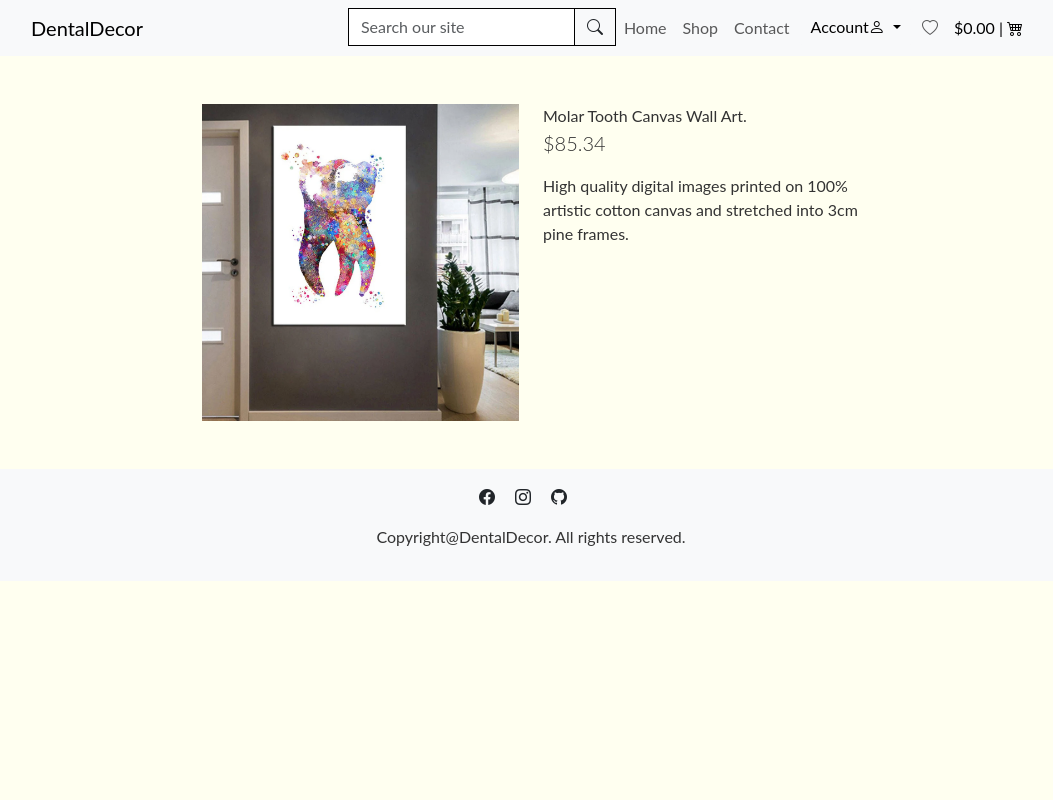
After one commit to SooryaGeorge7/Dental_Decor, a Django app: page /products/1 in a window 1280 px wide. The commit adds this page. Shown: the whole page, without its empty margins (109-1162 px from the left). Run offline with Django 3.2, Linux system fonts and the light colour scheme; data comes from the database, SQL or seed files in the repository.

Commit message:
feat:add product details template and urls

```diff
--- /dev/null
+++ b/products/templates/products/product_detail.html
@@ -0,0 +1,31 @@
+{% extends "base.html" %}
+{% load static %}
+
+{% block content %}
+<div class="overlay"></div>
+<div class="container">
+    <div class="row">
+        <div class="col-12 col-md-6 col-lg-4 offset-lg-2">
+            <div class="image-container my-5">
+                {% if product.image %}
+                    <a href="{{ product.image.url }}" target="_blank">
+                        <img class="card-img-top img-fluid" src="{{ product.image.url }}" alt="{{ product.name }}">
+                    </a>
+                    {% else %}
+                    <a href="">
+                        <img class="card-img-top img-fluid" src="{{ MEDIA_URL }}noimage.png" alt="{{ product.name }}">
+                    </a>
+                {% endif %}
+            </div>
+        </div>
+        <div class="col-12 col-md-6 col-lg-4">
+            <div class="product-details-container mb-5 mt-md-5">
+                <p class="mb-0">{{ product.name }}</p>
+                <p class="lead mb-0 text-left font-weight-bold">${{ product.price }}</p>
+
+                <p class="mt-3">{{ product.description }}</p>
+            </div>
+        </div>
+    </div>
+</div>
+{% endblock %}
--- a/products/templates/products/shop_products.html
+++ b/products/templates/products/shop_products.html
@@ -16,16 +16,16 @@
                 <div class="overlay position-absolute w-100 h-100"></div>
                 <div class="card-body d-flex flex-column justify-content-between">
                     {% if product.image %}
-                    <a href="">
+                    <a href="{% url 'product_detail' product.id %}">
                         <img class="card-img-top img-fluid" src="{{ product.image.url }}" alt="{{ product.name }}">
                     </a>
                     {% else %}
-                    <a href="">
+                    <a href="{% url 'product_detail' product.id %}">
                         <img class="card-img-top img-fluid" src="{{ MEDIA_URL }}noimage.png" alt="{{ product.name }}">
                     </a>
                     {% endif %}
                     <div class="position-absolute top-0 end-0 p-3">
-                        <a href="#" class="btn btn-dark"><i class="bi bi-zoom-in"></i></a>
+                        <a href="{% url 'product_detail' product.id %}" class="btn btn-dark"><i class="bi bi-zoom-in"></i></a>
                     </div>
                 </div>
                 <div class="card-footer bg-white border-0 text-left">
--- a/products/urls.py
+++ b/products/urls.py
@@ -3,5 +3,6 @@ from django.urls import path
 from . import views
 
 urlpatterns = [
-    path('', views.shop_products, name='shop_products')
+    path('', views.shop_products, name='shop_products'),
+    path('<product_id>', views.product_detail, name='product_detail'),
 ]
--- a/products/views.py
+++ b/products/views.py
@@ -1,4 +1,4 @@
-from django.shortcuts import render
+from django.shortcuts import render, get_object_or_404
 from .models import Product
 
 # Create your views here.
@@ -11,3 +11,13 @@ def shop_products(request):
     }
 
     return render(request, 'products/shop_products.html', context)
+
+def product_detail(request, product_id):
+
+    product = get_object_or_404(Product, pk=product_id)
+
+    context = {
+        'product': product,
+    }
+
+    return render(request, 'products/product_detail.html', context)
--- a/templates/base.html
+++ b/templates/base.html
@@ -87,7 +87,7 @@
                 <a class="nav-link" href="#">Home</a>
               </li>
               <li class="nav-item">
-                <a class="nav-link" href="#">Shop</a>
+                <a class="nav-link" href="{% url 'shop_products' %}">Shop</a>
               </li>
               <li class="nav-item">
                 <a class="nav-link" href="#">Contact</a>
```
